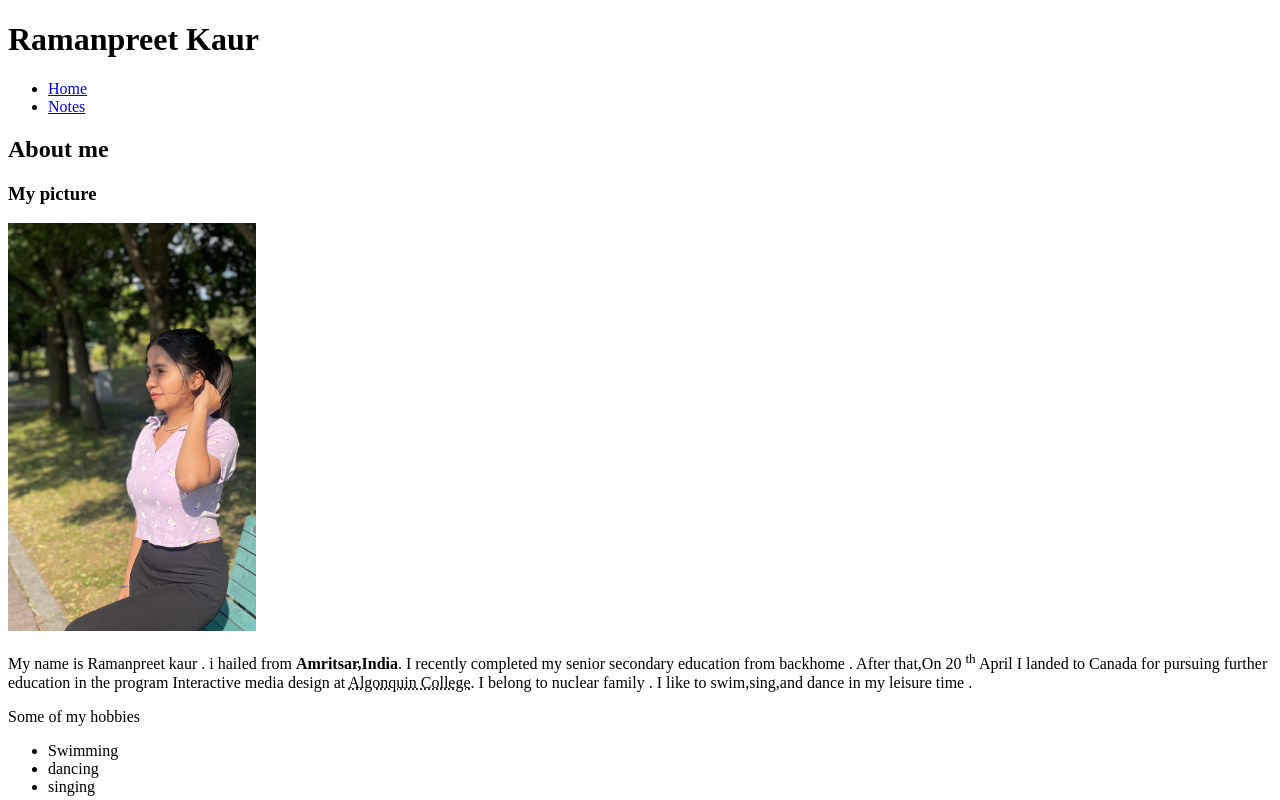
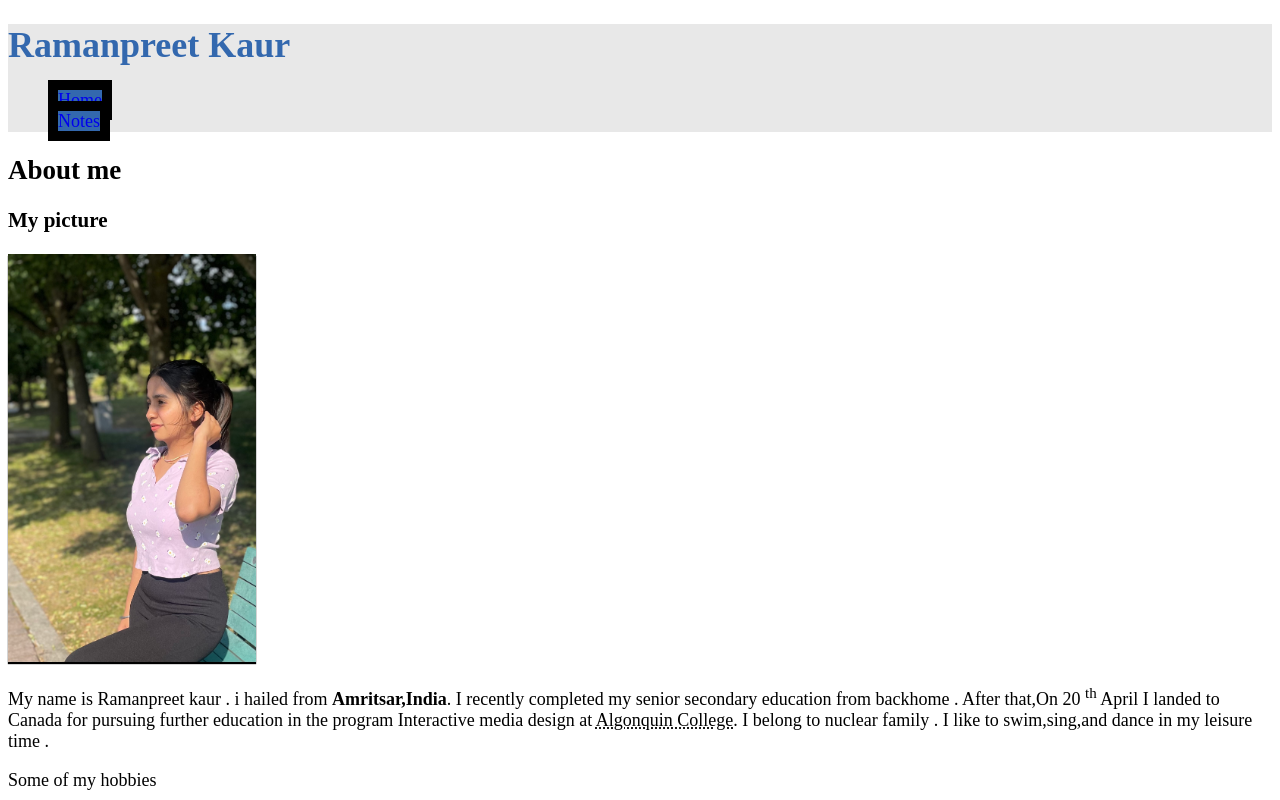
Before and after one commit to rama0113ac/rama0113ac.github.io, a plain HTML site: page html-assignment/index.html in a window 1280 px wide. Shown: the top 800 px of the page. Drawn offline with Linux system fonts and the light colour scheme.

Commit message:
css updates

```diff
--- /dev/null
+++ b/html-assignment/css/main.css
@@ -0,0 +1,39 @@
+body{
+  font-family: 'poppins',serif;
+  font-size: 18px;
+}
+
+header, footer{
+  background-color: rgb(232, 232, 232);
+}
+
+.site-title{
+  color: #3368ae;
+}
+
+#my-image{
+  box-shadow: 0px 2px 1px black;
+}
+
+.skills{
+  list-style-type: none;
+  list-style-type: square;
+}
+
+li:nth-child(odd){
+  background-color: rgb(232, 232, 232);
+}
+
+nav > ul{
+  list-style-type: none;
+}
+
+a{
+  text-decoration: none;
+  background-color: #3368ae;
+  border: 10px solid #000;
+}
+a:hover{
+  text-decoration: underline;
+  background-color: aliceblue;
+}
--- a/html-assignment/index.html
+++ b/html-assignment/index.html
@@ -4,12 +4,12 @@
     <meta charset="UTF-8">
     <meta name="viewport" content="width=device-width, initial-scale=1.0">
     <title>HTML Assignment</title>
-
+    <link rel="stylesheet" href="css/main.css">
 </head>
 <body>
     <header>
 
-        <h1>Ramanpreet Kaur</h1>
+        <h1 class="site-title">Ramanpreet Kaur</h1>
 
             <nav>
                 <ul>
@@ -26,12 +26,12 @@
     <h2>About me</h2>
         <h3>My picture</h3>
 
-        <img src="images\me.jpg" alt="my-image" width="248">
+        <img src="images\me.jpg" alt="my-image" width="248" id="my-image">
     <p> My name is Ramanpreet kaur . i hailed from <strong>Amritsar,India</strong>. I recently completed my senior secondary education from backhome . After that,On 20 <sup>th</sup> April I landed to Canada for pursuing further education in the program Interactive media design at <abbr title="Algonquin College of Applied Arts and Technology is a publicly funded English-language college located in Ottawa, Ontario, Canada">Algonquin College</abbr>. I belong to nuclear family . I like to swim,sing,and dance in my leisure time .</p>
 
     <p>Some of my hobbies</p>
 
-    <ul>
+    <ul class="skills">
         <li>Swimming</li>
         <li>dancing</li>
         <li>singing</li>
```
